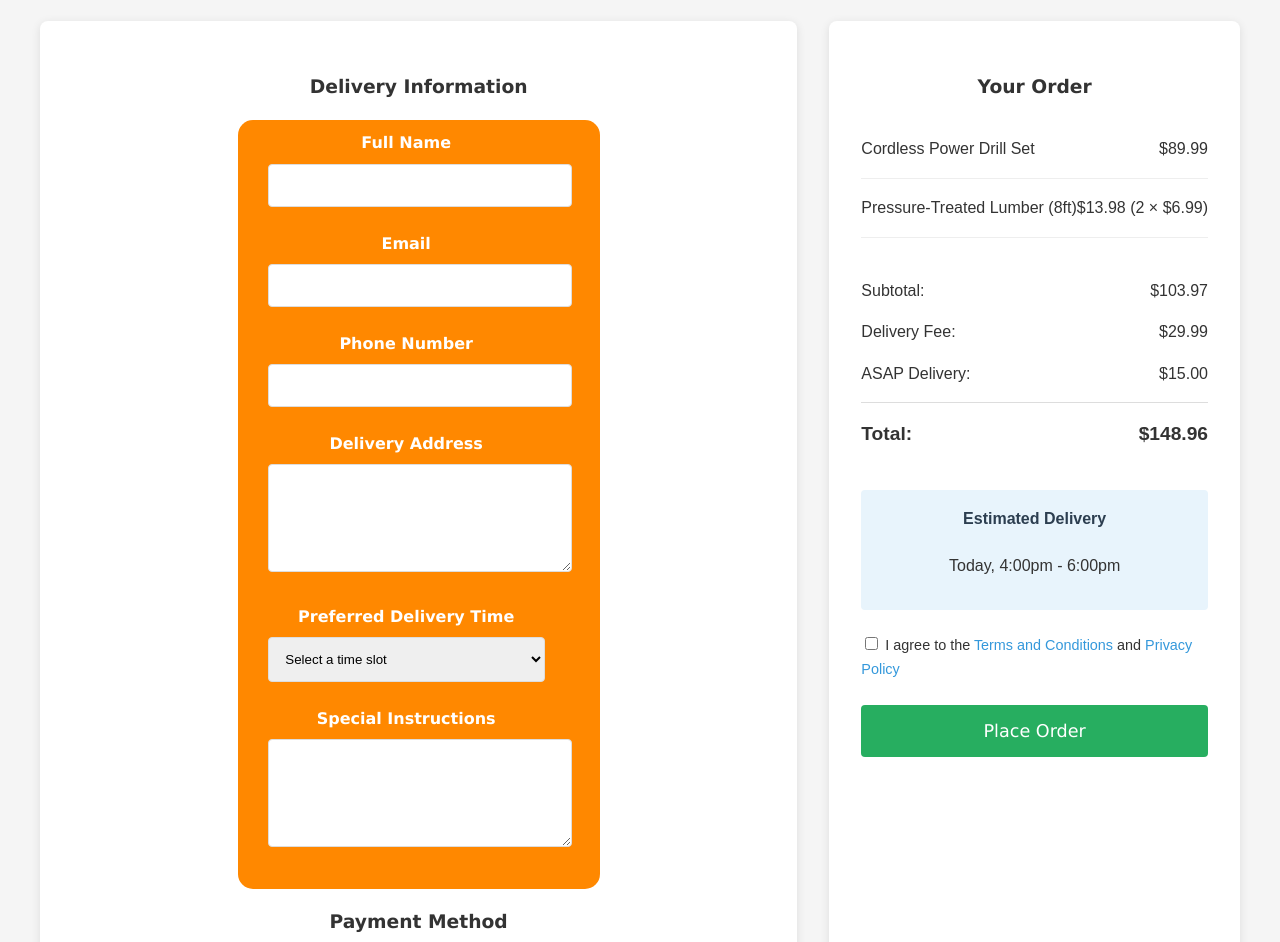
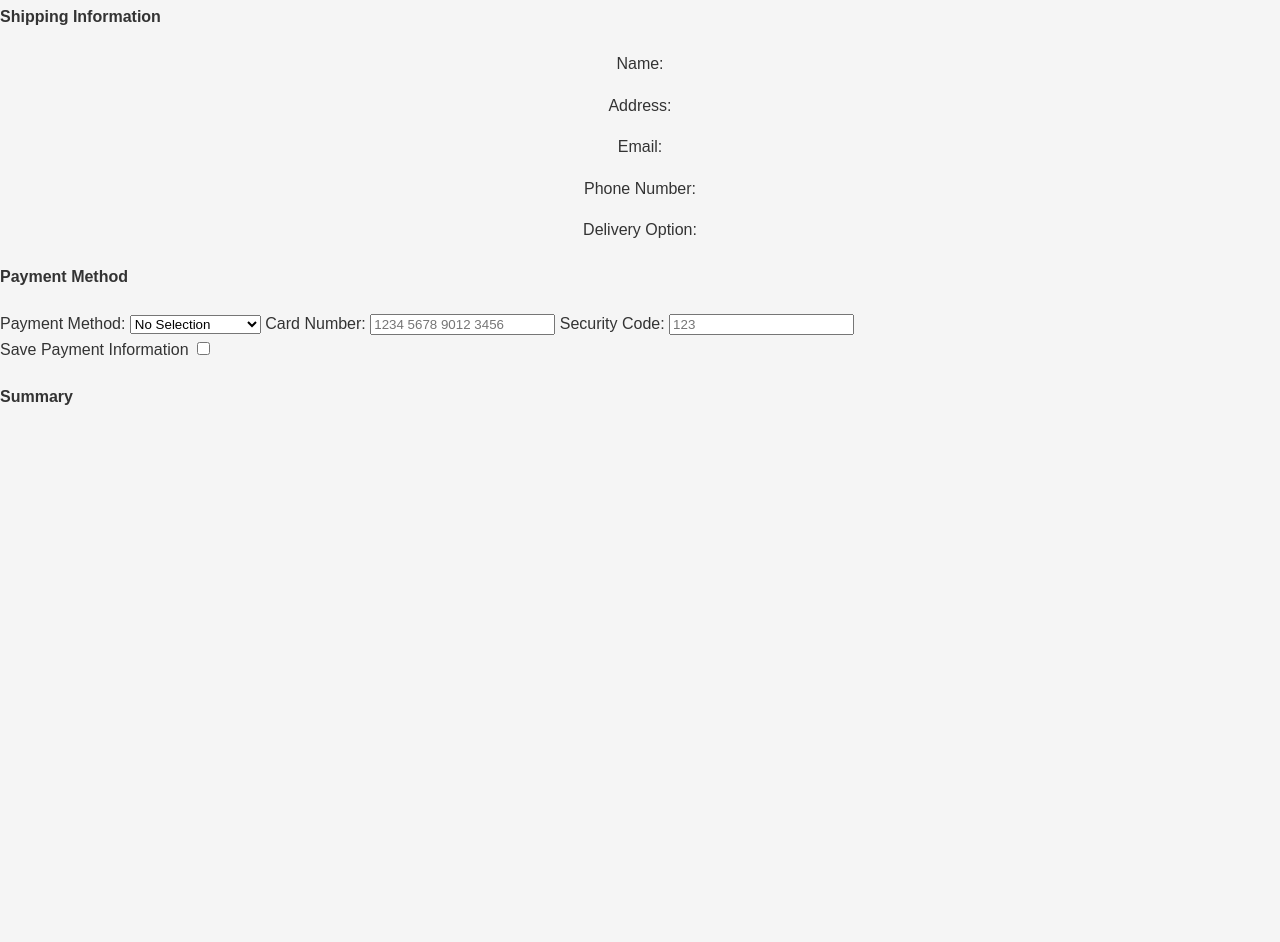
Before and after one commit to CodeFox2/HomeHardware, a plain HTML site: page checkout.html in a window 1280 px wide. Shown: the part 361-1303 px from the top of the page. After the commit the page ends 800 px from the top, so only its background shows below. Drawn offline with Linux system fonts and the light colour scheme.

Commit message:
Changed checkout to be based on the slides
Checkout was changed to resemble my initial uI concept

```diff
--- a/checkout.html
+++ b/checkout.html
@@ -1,167 +1,65 @@
 <!DOCTYPE html>
-<html lang="en">
+<html>
 <head>
     <meta charset="UTF-8">
-    <meta name="viewport" content="width=device-width, initial-scale=1.0">
-    <title>Checkout - Hardware Express</title>
     <link rel="stylesheet" href="styles.css">
+    <title>Checkout</title>
 </head>
 <body>
-    <header>
-        <div class="container">
-            <h1>Hardware Express</h1>
-            <p>Your tools and materials delivered in 2 hours or less!</p>
-        </div>
-    </header>
+<h1>Home Hardware Delivery Service</h1>
+<h2>Checkout</h2>
     <div class="topnav">
         <nav>
-            <a href="homepage.html">Home</a>
-            <a href="products.html">Products</a>
-            <a href="membership.html">Membership</a>
-            <a href="contact.html">Contact Us</a>
-            <a class="active" href="checkout.html">Checkout</a>
-        </nav>
+        <a href="homepage.html">Home</a>
+        <a href="products.html">Products</a>
+        <a href="membership.html">Membership</a>
+        <a href="contact.html">Contact Us</a>
+        <a href="checkout.html">Checkout</a>
+          </nav>
     </div>
 
-    <div class="container">
-        <h2>Checkout</h2>
+    <div class="checkout">
+    <h3>Cart Summary -> Shipping Information -> Payment -> Confirmation</h3>
+    <h4>Cart Summary</h4>
 
-        <div class="checkout-container">
-            <div class="checkout-form">
-                <h3>Delivery Information</h3>
-                <form id="deliveryForm">
-                    <div class="form-group">
-                        <label for="fullName">Full Name</label>
-                        <input type="text" id="fullName" name="fullName" required>
-                    </div>
 
-                    <div class="form-group">
-                        <label for="email">Email</label>
-                        <input type="email" id="email" name="email" required>
-                    </div>
+    <h4>Shipping Information</h4>
+    <p>Name: </p>
+    <p>Address: </p>
+    <p>Email: </p>
+    <p>Phone Number: </p>
+    <p>Delivery Option: </p>
 
-                    <div class="form-group">
-                        <label for="phone">Phone Number</label>
-                        <input type="tel" id="phone" name="phone" required>
-                    </div>
+    <h4>Payment Method</h4>
+    <div class="payment">
+        <label for="payment-method">Payment Method:</label>
+        <select id="payment-method" name="payment-method">
+            <option value="" disabled selected>No Selection</option>
+            <option value="visa">Visa</option>
+            <option value="am">American Express</option>
+            <option value="paypal">PayPal</option>
+            <option value="mastercard">Mastercard</option>
+            <option value="giftcard">Giftcard</option>
+        </select>
 
-                    <div class="form-group">
-                        <label for="address">Delivery Address</label>
-                        <textarea id="address" name="address" rows="3" required></textarea>
-                    </div>
+        <label for="card-number">Card Number:</label>
+        <input type="text" id="card-number" name="card-number" maxlength="19"
+               placeholder="1234 5678 9012 3456" oninput="formatCardNumber(this)">
 
-                    <div class="form-group">
-                        <label for="deliveryTime">Preferred Delivery Time</label>
-                        <select id="deliveryTime" name="deliveryTime" required>
-                            <option value="">Select a time slot</option>
-                            <option value="morning">Morning (8am-12pm)</option>
-                            <option value="afternoon">Afternoon (12pm-4pm)</option>
-                            <option value="evening">Evening (4pm-8pm)</option>
-                            <option value="asap">ASAP (within 2 hours - +$15)</option>
-                        </select>
-                    </div>
+        <label for="code">Security Code:</label>
+        <input type="text" id="code" name="code" maxlength="3" placeholder="123">
+    <br>
+        <label for="savepay">
+            Save Payment Information
+            <input type="checkbox" id="savepay" name="savepay" value="savepay">
+        </label>
+    </div>
+    <!--display summary-->
+    <h4>Summary</h4>
+    <div class="Summary">
 
-                    <div class="form-group">
-                        <label for="instructions">Special Instructions</label>
-                        <textarea id="instructions" name="instructions" rows="2"></textarea>
-                    </div>
-                </form>
-
-                <h3>Payment Method</h3>
-                <div class="payment-methods">
-                    <div class="payment-option">
-                        <input type="radio" id="creditCard" name="paymentMethod" value="credit" checked>
-                        <label for="creditCard">Credit/Debit Card</label>
-                    </div>
-
-                    <div class="payment-option">
-                        <input type="radio" id="paypal" name="paymentMethod" value="paypal">
-                        <label for="paypal">PayPal</label>
-                    </div>
-
-                    <div class="payment-option">
-                        <input type="radio" id="cash" name="paymentMethod" value="cash">
-                        <label for="cash">Cash on Delivery</label>
-                    </div>
-                </div>
-
-                <div class="card-details" id="cardDetails">
-                    <div class="form-group">
-                        <label for="cardNumber">Card Number</label>
-                        <input type="text" id="cardNumber" name="cardNumber" placeholder="1234 5678 9012 3456">
-                    </div>
-
-                    <div class="form-group-row">
-                        <div class="form-group">
-                            <label for="expiry">Expiry Date</label>
-                            <input type="text" id="expiry" name="expiry" placeholder="MM/YY">
-                        </div>
-
-                        <div class="form-group">
-                            <label for="cvv">CVV</label>
-                            <input type="text" id="cvv" name="cvv" placeholder="123">
-                        </div>
-                    </div>
-
-                    <div class="form-group">
-                        <label for="cardName">Name on Card</label>
-                        <input type="text" id="cardName" name="cardName">
-                    </div>
-                </div>
-            </div>
-
-            <div class="order-summary">
-                <h3>Your Order</h3>
-                <div class="summary-items" id="summaryItems">
-                    <!-- Cart items will be loaded here via JavaScript -->
-                    <div class="summary-item">
-                        <span class="item-name">Cordless Power Drill Set</span>
-                        <span class="item-price">$89.99</span>
-                    </div>
-                    <div class="summary-item">
-                        <span class="item-name">Pressure-Treated Lumber (8ft)</span>
-                        <span class="item-price">$13.98 (2 × $6.99)</span>
-                    </div>
-                </div>
-
-                <div class="summary-totals">
-                    <div class="summary-row">
-                        <span>Subtotal:</span>
-                        <span>$103.97</span>
-                    </div>
-                    <div class="summary-row">
-                        <span>Delivery Fee:</span>
-                        <span>$29.99</span>
-                    </div>
-                    <div class="summary-row">
-                        <span>ASAP Delivery:</span>
-                        <span>$15.00</span>
-                    </div>
-                    <div class="summary-row total">
-                        <span>Total:</span>
-                        <span>$148.96</span>
-                    </div>
-                </div>
-
-                <div class="delivery-info">
-                    <h4>Estimated Delivery</h4>
-                    <p>Today, 4:00pm - 6:00pm</p>
-                </div>
-
-                <div class="terms">
-                    <input type="checkbox" id="terms" name="terms" required>
-                    <label for="terms">I agree to the <a href="#">Terms and Conditions</a> and <a href="#">Privacy Policy</a></label>
-                </div>
-
-                <button type="submit" form="deliveryForm" class="place-order-btn">Place Order</button>
-            </div>
-        </div>
     </div>
 
-    <footer>
-        <p>&copy; 2025. All Rights Reserved.</p>
-    </footer>
+    <script></script>
 
-    <script src="checkout.js"></script>
 </body>
-</html>
```
